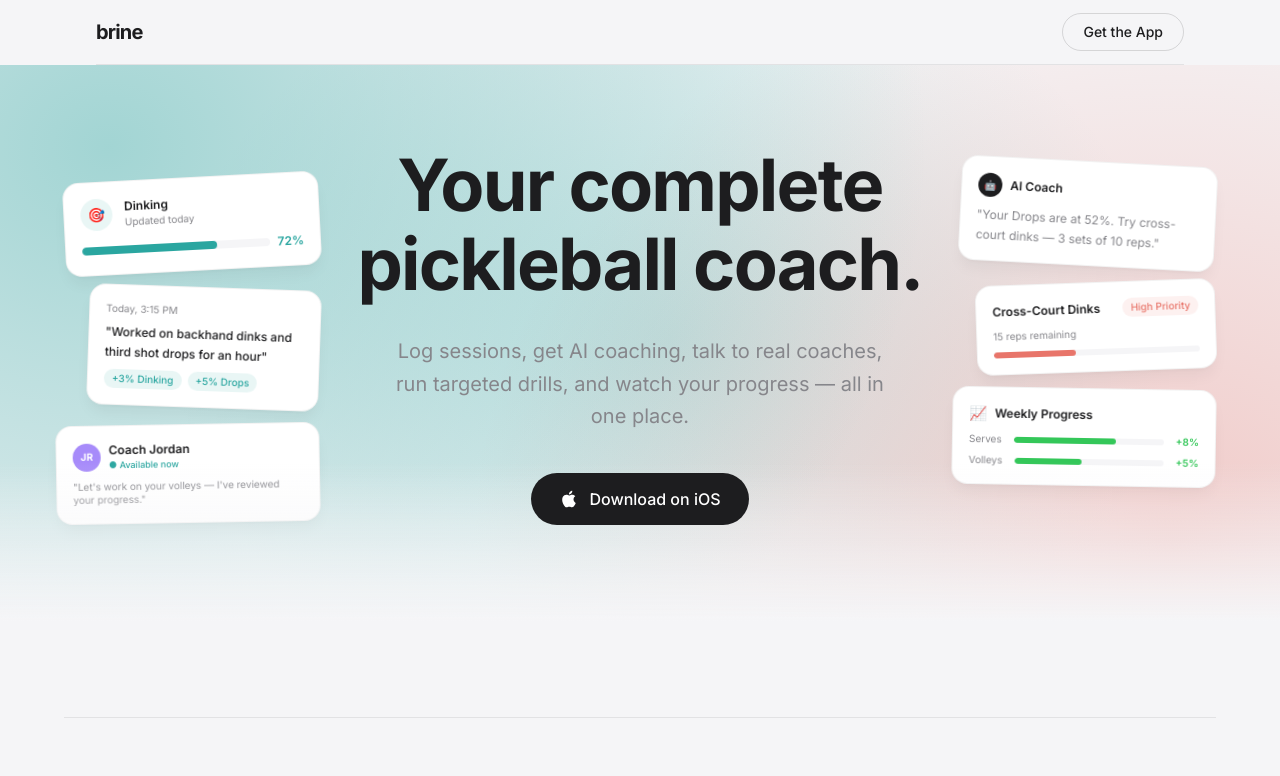
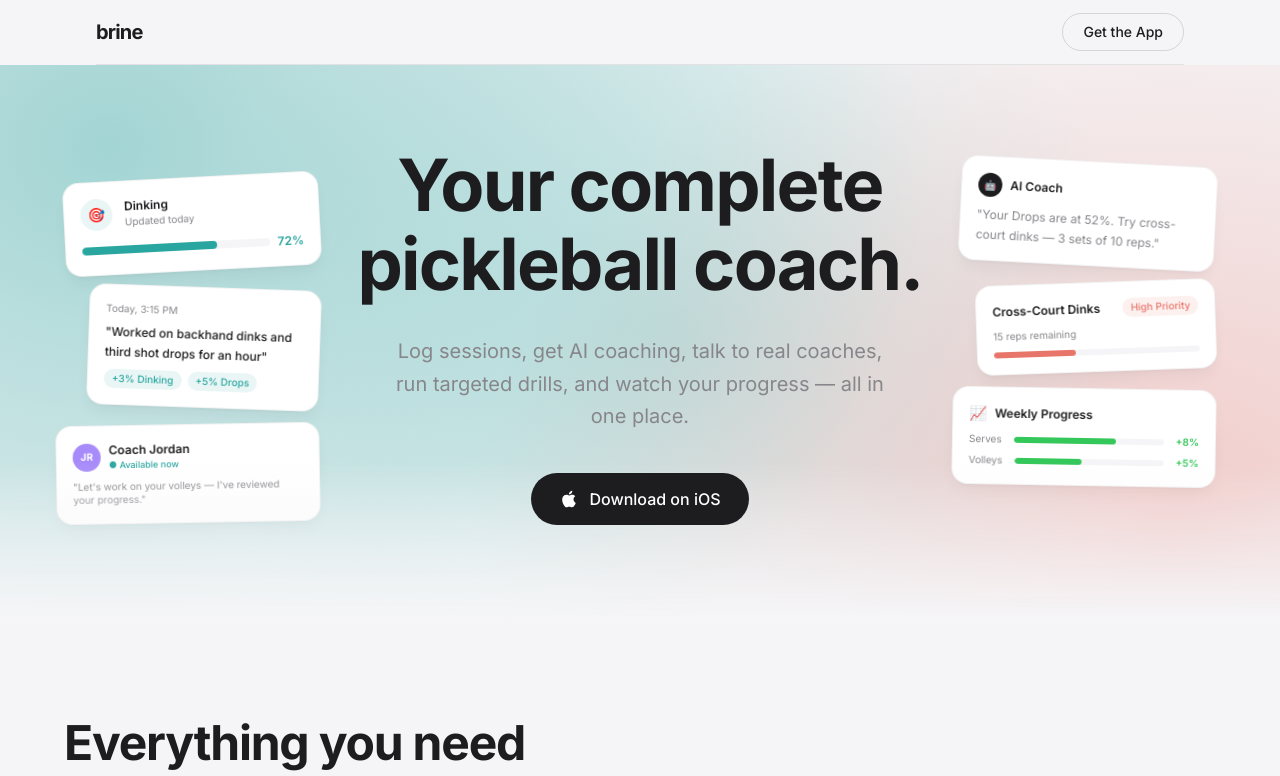
Before and after one commit to wanalwanalwan/brine-landing, a Vue app: page / in a window 1280 px wide. Shown: the top 776 px of the page. Built offline with nearby package versions, Linux system fonts and the light colour scheme.

Commit message:
Remove horizontal divider lines between sections
Co-Authored-By: Claude Sonnet 4.6 <noreply@anthropic.com>

```diff
--- a/src/components/CtaSection.vue
+++ b/src/components/CtaSection.vue
@@ -1,9 +1,6 @@
 <template>
   <section class="py-16 md:py-24 px-6 md:px-8">
     <div class="max-w-6xl mx-auto">
-      <div class="fade-up mb-12 md:mb-16">
-        <div class="border-b border-black/8"></div>
-      </div>
       <div class="text-center">
         <h2 class="fade-up text-3xl md:text-5xl font-bold font-rounded text-dark tracking-tight leading-[1.1]">
           Ready to stop<br />guessing?
--- a/src/components/ShowcaseSection.vue
+++ b/src/components/ShowcaseSection.vue
@@ -1,9 +1,6 @@
 <template>
   <section class="py-16 md:py-24 px-6 md:px-8">
     <div class="max-w-6xl mx-auto">
-      <div class="fade-up mb-12 md:mb-16">
-        <div class="border-b border-black/8"></div>
-      </div>
       <h2 class="fade-up text-3xl md:text-5xl font-bold font-rounded text-dark tracking-tight leading-[1.1]">
         Everything you need<br />to level up.
       </h2>
```
